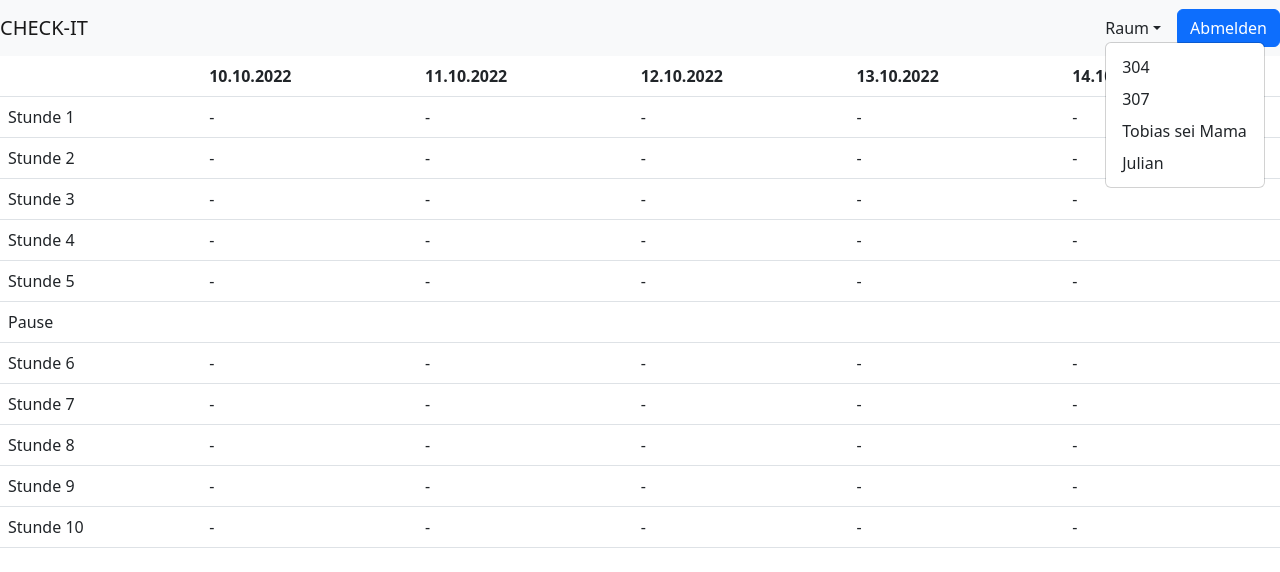
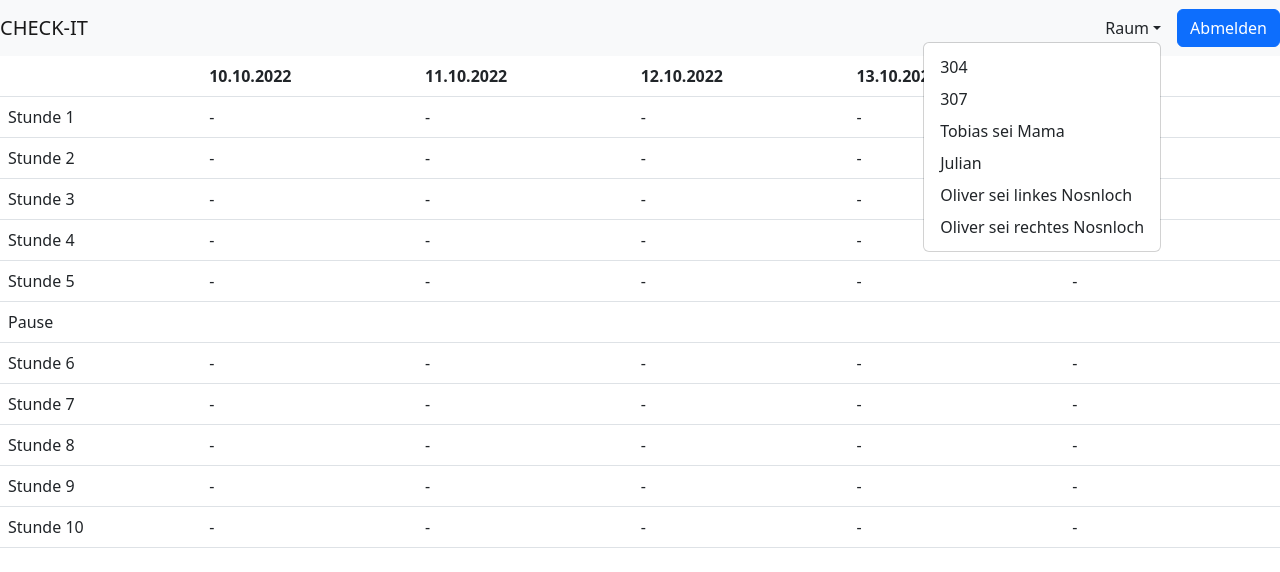
Before and after one commit to OliverFida/CheckIt, a React (Create React App) app in the folder frontend/: page /home in a window 1280 px wide. Both pictures are taken after a click on the button "Raum". Shown: the top 572 px of the page. Built offline with nearby package versions, Linux system fonts and the light colour scheme; the HTML template or start-up script is replaced by a standard one.

Commit message:
Installed MomentJS

```diff
--- a/frontend/package.json
+++ b/frontend/package.json
@@ -8,6 +8,7 @@
     "@testing-library/user-event": "^13.5.0",
     "axios": "^0.27.2",
     "bootstrap": "^5.2.1",
+    "moment": "^2.29.4",
     "react": "^18.2.0",
     "react-bootstrap": "^2.5.0",
     "react-dom": "^18.2.0",
--- /dev/null
+++ b/frontend/src/api/rooms.js
@@ -0,0 +1,16 @@
+const rooms = [
+    "304",
+    "307",
+    "Tobias sei Mama",
+    "Julian",
+    "Oliver sei linkes Nosnloch",
+    "Oliver sei rechtes Nosnloch"
+];
+
+function getRooms(){
+    return rooms;
+}
+
+module.exports = {
+    getRooms
+};
--- a/frontend/src/pages/HomePage.js
+++ b/frontend/src/pages/HomePage.js
@@ -1,9 +1,8 @@
 // Component imports
-import React, {createElement, useEffect, useState} from 'react';
-import {Stack, Navbar, Button, NavDropdown, Table, Nav} from 'react-bootstrap';
-import timesMap from '../api/timesMap.json';
-// API imports
-import BookingsAPI, { getBookings } from '../api/bookings';
+import React from 'react';
+import {Stack} from 'react-bootstrap';
+import AppNavBar from './components/AppNavBar';
+import Stundenplan from './components/Stundenplan';
 
 export default function HomePage(){
     return(
@@ -12,138 +11,4 @@ export default function HomePage(){
             <Stundenplan />
         </Stack>
     );
-}
-
-function AppNavBar(){
-    const [rooms, setRooms] = useState([]);
-
-    const debugRooms = [
-        "304",
-        "307",
-        "Tobias sei Mama",
-        "Julian"
-    ];
-
-    useEffect(() => {
-        generateRooms();
-    }, []);
-
-    function generateRooms(){
-        setRooms(debugRooms.map(room => <NavDropdown.Item key={`room_${room}`}>{room}</NavDropdown.Item>));
-    }
-
-    return(
-        <Navbar bg='light' expand='lg'>
-            <Stack direction='horizontal' style={{width: '100%', justifyContent: 'space-between'}}>
-                <Navbar.Brand>CHECK-IT</Navbar.Brand>
-                <Stack direction='horizontal' gap={3}>
-                    <NavDropdown title='Raum'>
-                        {rooms}
-                    </NavDropdown>
-                    <Button>Abmelden</Button>
-                </Stack>
-            </Stack>
-        </Navbar>
-    );
-}
-
-function Stundenplan(){
-    const [tableHead, setTableHead] = useState([]);
-    const [bookings, setBookings] = useState([]);
-    const [tableBody, setTableBody] = useState([]);
-
-    useEffect(() => {
-        generateTableHead();
-        getBookings();
-    }, []);
-
-    useEffect(() => {
-        generateTableBody();
-    }, [bookings]);
-
-    function getBookings(){
-        setBookings(BookingsAPI.getBookings(null));
-    }
-
-    function generateTableHead(){
-        var weekOffset = 0;
-        var dateToday = new Date();
-        dateToday.setDate(dateToday.getDate() + (7 * weekOffset));
-
-        var weekDayToday = dateToday.getDay();
-        var dateMonday = new Date(dateToday);
-        dateMonday.setDate(dateToday.getDate() - (weekDayToday - 1));
-
-        var newTableHead = [];
-        newTableHead.push(<th key="th0"></th>);
-        for(var i = 0; i < 5; i++){
-            var useDate = new Date(dateMonday);
-            useDate.setDate(useDate.getDate() + i);
-            newTableHead.push(<th key={`th${i + 1}`}>{useDate.getDate()}.{useDate.getMonth() + 1}.{useDate.getFullYear()}</th>);
-        }
-        setTableHead(newTableHead);
-    }
-
-    function generateTableBody(){
-        var newTableBody = [];
-
-        timesMap.forEach(lesson => {
-            newTableBody.push(generateRow(lesson));
-        });
-
-        setTableBody(newTableBody);
-    }
-
-    function generateRow(lesson){
-        var tempData = [];
-
-        if(lesson.key === "break"){
-            tempData.push(<td key="title">Pause</td>);
-        }else{
-            tempData.push(<td key="title">Stunde {lesson.key}</td>);
-        }
-
-        for(var day = 1; day <= 5; day++){
-            if(lesson.key !== "break"){
-                tempData.push(generateBooking(day, lesson));
-            }else{
-                tempData.push(<td key={`break_${day}`}></td>);
-            }
-        }
-
-        var tempRow = <tr key={lesson.key}>{tempData}</tr>;
-
-        return tempRow;
-    }
-
-    function generateBooking(day, lesson){
-        var targetDateFrom = new Date();
-        targetDateFrom.setDate(targetDateFrom.getDate() + (0 - targetDateFrom.getDay()) + day);
-
-        var targetHourFrom = lesson.start.substring(0, 2);
-        var targetMinuteFrom = lesson.start.substring(3, 5);
-
-        targetDateFrom.setHours(parseInt(targetHourFrom));
-        targetDateFrom.setMinutes(parseInt(targetMinuteFrom));
-        targetDateFrom.setSeconds(0);
-        targetDateFrom.setMilliseconds(0);
-
-        var foundBooking = bookings.find(booking => booking.startTime === targetDateFrom.toJSON());
-
-        if(foundBooking) return <td key={`booking_${day}_${lesson.key}`}>Gebucht</td>;
-        return <td key={`booking_${day}_${lesson.key}`}>-</td>;
-    }
-
-    return(
-        <Table>
-            <thead>
-                <tr>
-                    {tableHead}
-                </tr>
-            </thead>
-            <tbody>
-                {tableBody}
-            </tbody>
-        </Table>
-    );
-}
+};
--- /dev/null
+++ b/frontend/src/pages/components/AppNavBar.js
@@ -0,0 +1,40 @@
+// Component imports
+import React, {useState, useEffect} from 'react';
+import {Navbar, Stack, NavDropdown, Button} from 'react-bootstrap';
+// API imports
+import RoomsAPI from '../../api/rooms';
+
+export default function AppNavBar(){
+    const [rooms, setRooms] = useState([]);
+    const [roomElements, setRoomElements] = useState([]);
+
+    useEffect(() => {
+        getRooms();
+    }, []);
+
+    useEffect(() => {
+        generateRooms();
+    }, [rooms]);
+
+    function getRooms(){
+        setRooms(RoomsAPI.getRooms());
+    }
+
+    function generateRooms(){
+        setRoomElements(rooms.map(room => <NavDropdown.Item key={`room_${room}`}>{room}</NavDropdown.Item>));
+    }
+
+    return(
+        <Navbar bg='light' expand='lg'>
+            <Stack direction='horizontal' style={{width: '100%', justifyContent: 'space-between'}}>
+                <Navbar.Brand>CHECK-IT</Navbar.Brand>
+                <Stack direction='horizontal' gap={3}>
+                    <NavDropdown title='Raum' align={'end'}>
+                        {roomElements}
+                    </NavDropdown>
+                    <Button>Abmelden</Button>
+                </Stack>
+            </Stack>
+        </Navbar>
+    );
+};
--- /dev/null
+++ b/frontend/src/pages/components/Stundenplan.js
@@ -0,0 +1,107 @@
+// Component imports
+import React, {useState, useEffect} from 'react';
+import {Table} from 'react-bootstrap';
+import timesMap from '../../api/timesMap.json';
+// API imports
+import BookingsAPI from '../../api/bookings';
+
+export default function Stundenplan(){
+    const [tableHead, setTableHead] = useState([]);
+    const [bookings, setBookings] = useState([]);
+    const [tableBody, setTableBody] = useState([]);
+
+    useEffect(() => {
+        generateTableHead();
+        getBookings();
+    }, []);
+
+    useEffect(() => {
+        generateTableBody();
+    }, [bookings]);
+
+    function getBookings(){
+        setBookings(BookingsAPI.getBookings(null));
+    }
+
+    function generateTableHead(){
+        var weekOffset = 0;
+        var dateToday = new Date();
+        dateToday.setDate(dateToday.getDate() + (7 * weekOffset));
+
+        var weekDayToday = dateToday.getDay();
+        var dateMonday = new Date(dateToday);
+        dateMonday.setDate(dateToday.getDate() - (weekDayToday - 1));
+
+        var newTableHead = [];
+        newTableHead.push(<th key="th0"></th>);
+        for(var i = 0; i < 5; i++){
+            var useDate = new Date(dateMonday);
+            useDate.setDate(useDate.getDate() + i);
+            newTableHead.push(<th key={`th${i + 1}`}>{useDate.getDate()}.{useDate.getMonth() + 1}.{useDate.getFullYear()}</th>);
+        }
+        setTableHead(newTableHead);
+    }
+
+    function generateTableBody(){
+        var newTableBody = [];
+
+        timesMap.forEach(lesson => {
+            newTableBody.push(generateRow(lesson));
+        });
+
+        setTableBody(newTableBody);
+    }
+
+    function generateRow(lesson){
+        var tempData = [];
+
+        if(lesson.key === "break"){
+            tempData.push(<td key="title">Pause</td>);
+        }else{
+            tempData.push(<td key="title">Stunde {lesson.key}</td>);
+        }
+
+        for(var day = 1; day <= 5; day++){
+            if(lesson.key !== "break"){
+                tempData.push(generateBooking(day, lesson));
+            }else{
+                tempData.push(<td key={`break_${day}`}></td>);
+            }
+        }
+
+        var tempRow = <tr key={lesson.key}>{tempData}</tr>;
+
+        return tempRow;
+    }
+
+    function generateBooking(day, lesson){
+        var targetDateFrom = new Date();
+        targetDateFrom.setDate(targetDateFrom.getDate() + (0 - targetDateFrom.getDay()) + day);
+
+        var targetHourFrom = lesson.start.substring(0, 2);
+        var targetMinuteFrom = lesson.start.substring(3, 5);
+
+        targetDateFrom.setHours(parseInt(targetHourFrom));
+        targetDateFrom.setMinutes(parseInt(targetMinuteFrom));
+        targetDateFrom.setSeconds(0);
+        targetDateFrom.setMilliseconds(0);
+
+        var foundBooking = bookings.find(booking => booking.startTime === targetDateFrom.toJSON());
+
+        if(foundBooking) return <td key={`booking_${day}_${lesson.key}`}>Gebucht</td>;
+        return <td key={`booking_${day}_${lesson.key}`}>-</td>;
+    }
+
+    return(
+        <Table>
+            <thead>
+                <tr>
+                    {tableHead}
+                </tr>
+            </thead>
+            <tbody>
+                {tableBody}
+            </tbody>
+        </Table>
+    );
+};
```
Also changed, not shown: 1 other file (tests, documents, lock files or other folders).
